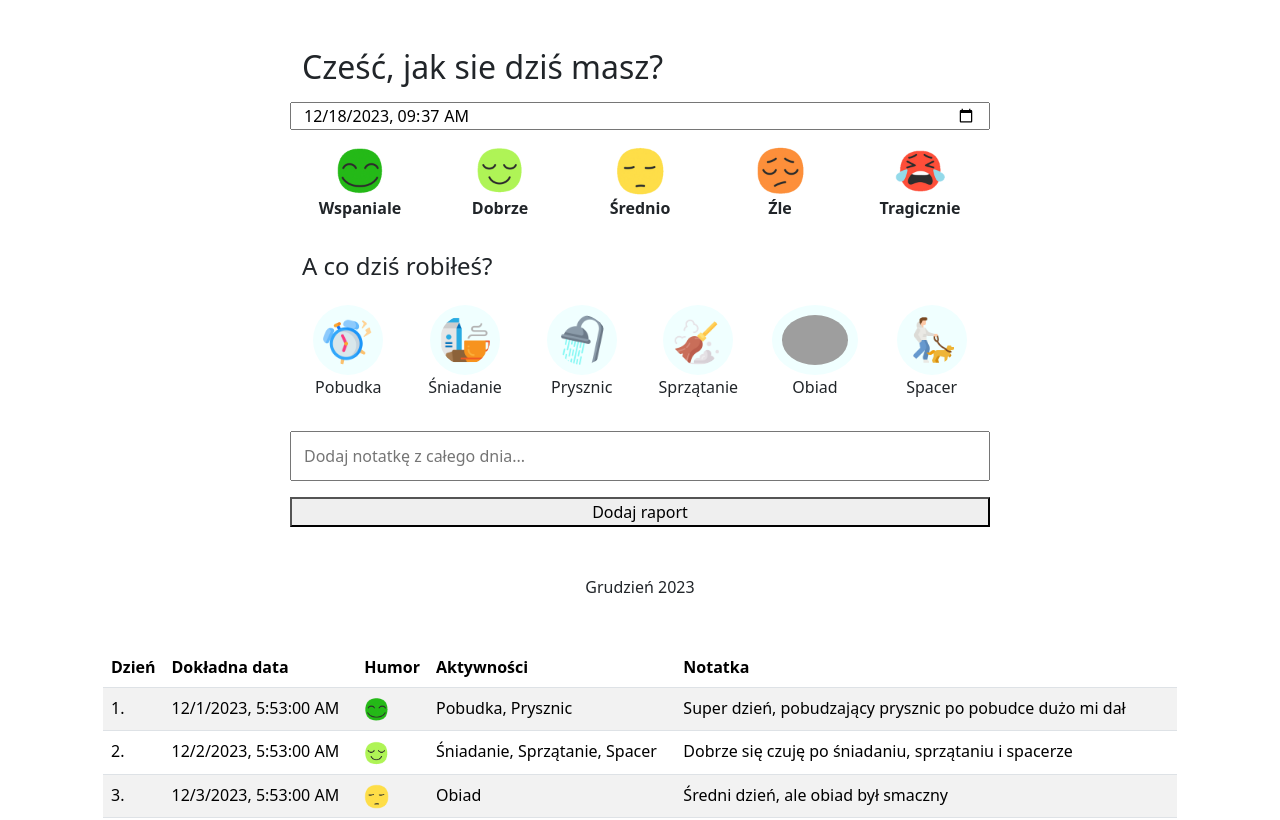
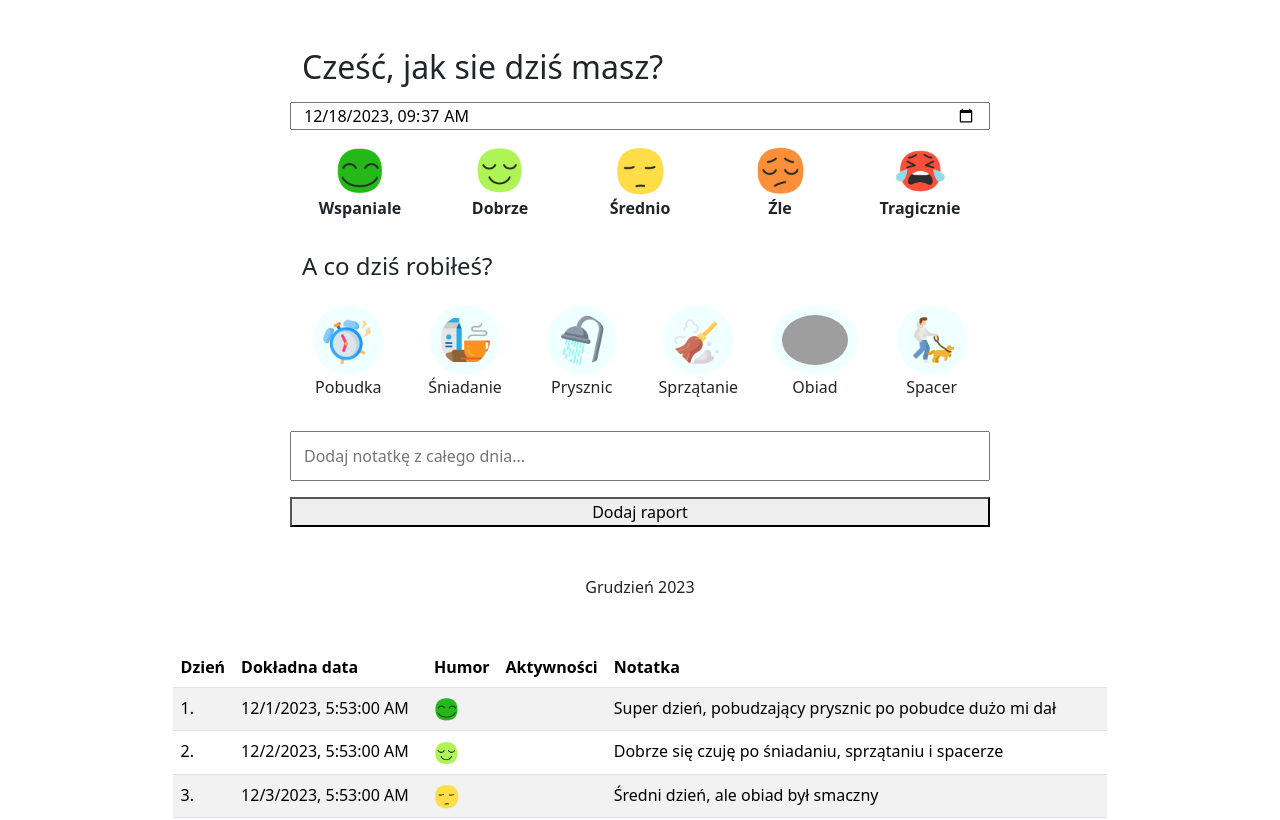
Before and after one commit to Dworianek/mood-app, a React (Create React App) app: page / in a window 1280 px wide. Shown: the top 820 px of the page. Built offline with nearby package versions, Linux system fonts and the light colour scheme; grey boxes are pictures that could not be loaded.

Commit message:
calendat-update-2

```diff
--- a/src/App.js
+++ b/src/App.js
@@ -8,7 +8,7 @@ import "bootstrap/dist/css/bootstrap.css";
 import Interview from "./components/interview";
 import Calendar from "./components/calendar";
 
-import emotion from "./components/emotions";
+import emotion from "./components/emotionsObject";
 
 import wakeup from "./images/activities/alarm.png";
 import breakfast from "./images/activities/breakfast.png";
@@ -118,7 +118,12 @@ export default function App() {
   ]);
 
   const showTable = tableMood.map((mood, index) => (
-    <Calendar key={index} moode={mood} defaultDateTime={defaultDateTime} />
+    <Calendar
+      key={index}
+      moode={mood}
+      defaultDateTime={defaultDateTime}
+      activities={activities}
+    />
   ));
 
   const handleClickMoodAdd = (name, notes) => {
--- a/src/components/calendar.js
+++ b/src/components/calendar.js
@@ -1,23 +1,35 @@
 import React from "react";
 
-import emotion from "../components/emotions";
+import emotion from "./emotionsObject";
 
 export default function Calendar(props) {
-  const icon = emotion.find(
+  //Take emojiIcon
+  const emojiIcon = emotion.find(
     (emotionIcon) => emotionIcon.name === props.moode.name
   );
 
+  // Date Format
   const formattedDate = new Date(props.moode.date).toLocaleString();
   const formattedDay = new Date(props.moode.date).getDate();
+
+  //Activities table
+  const activitiesTable = props.moode.activities.split(", ");
+
+  //Take activities
+  const activitiesIcons = activitiesTable.map((activityName) => {
+    return props.activities.find((activity) => activity.name === activityName);
+  });
+
+  console.log(activitiesIcons);
 
   return (
     <tr>
       <td>{`${formattedDay}.`}</td>
       <td>{formattedDate}</td>
       <td>
-        <img src={icon.icon} alt="" height={"25px"} />
+        <img src={emojiIcon.icon} alt="" height={"25px"} />
       </td>
-      <td>{props.moode.activities}</td>
+      <td>{activitiesIcons.name}</td>
       <td>{props.moode.notes}</td>
     </tr>
   );
```
Also changed, not shown: src/components/emotionsObject.js (renamed from src/components/emotions.js).
